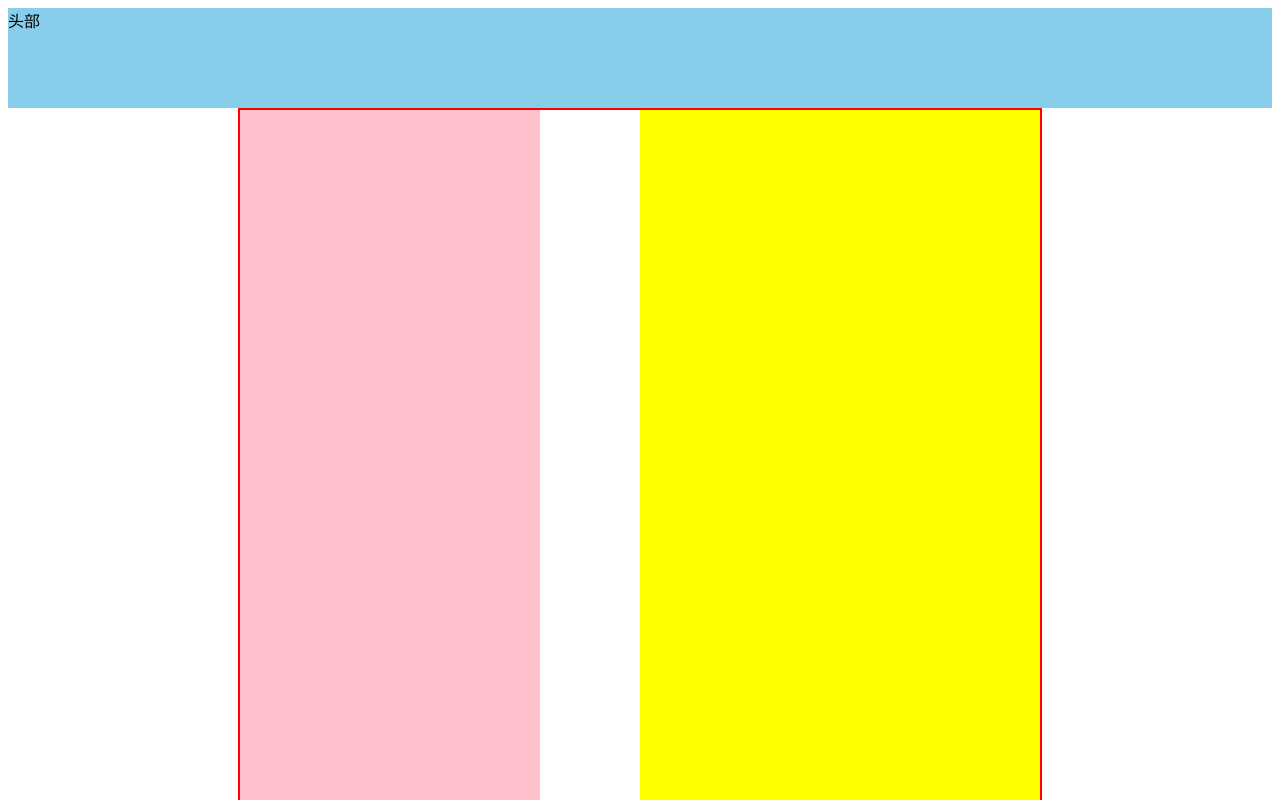
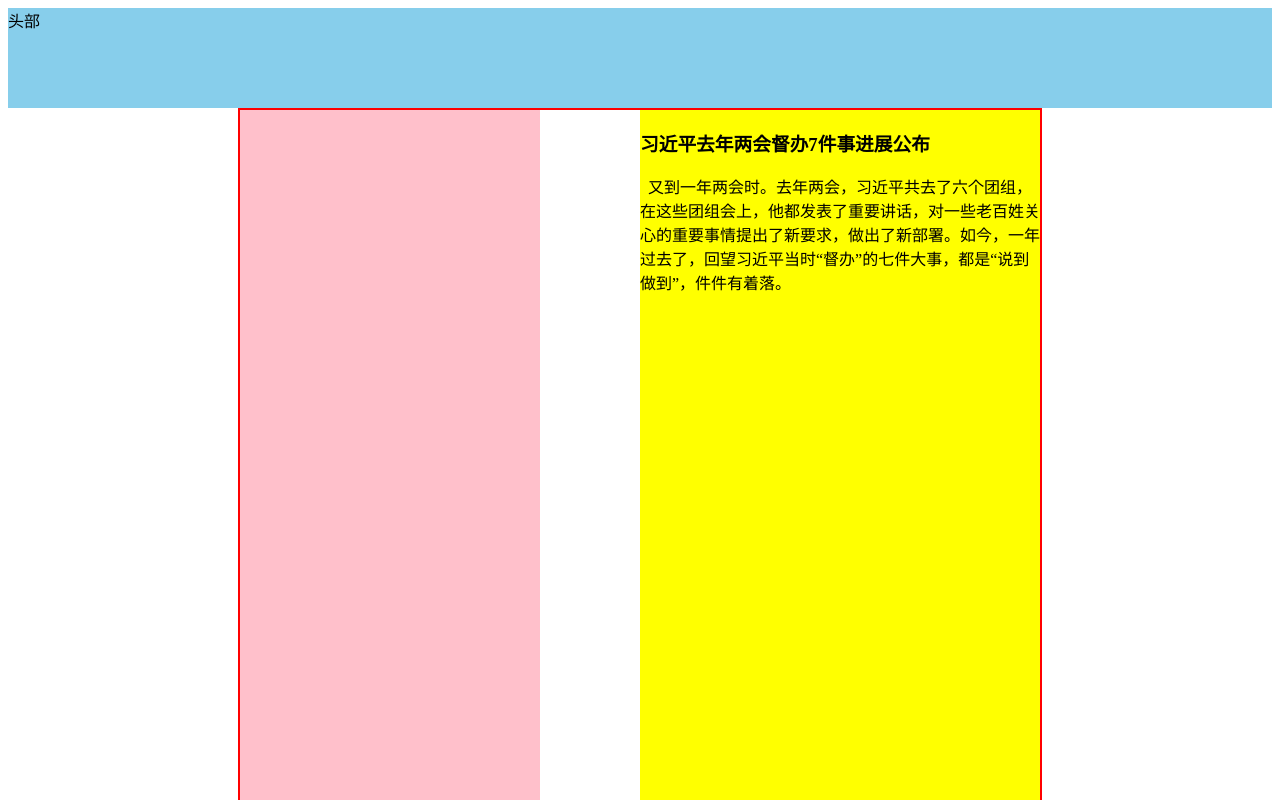
Before and after one commit to TabWeng/theFirsttoGithub, a plain HTML site: page index.html in a window 1280 px wide. Shown: the top 800 px of the page. Drawn offline with Linux system fonts and the light colour scheme.

Commit message:
添加新闻内容
添加新闻内容

```diff
--- a/index.html
+++ b/index.html
@@ -16,6 +16,8 @@
 		</div>
 		<!-- 小如完成的部分 -->
 		<div id="right">
+		<h3>习近平去年两会督办7件事进展公布</h3>
+		<p>&nbsp;&nbsp;又到一年两会时。去年两会，习近平共去了六个团组，在这些团组会上，他都发表了重要讲话，对一些老百姓关心的重要事情提出了新要求，做出了新部署。如今，一年过去了，回望习近平当时“督办”的七件大事，都是“说到做到”，件件有着落。</p>
 		</div>
 
 	</div>
```
